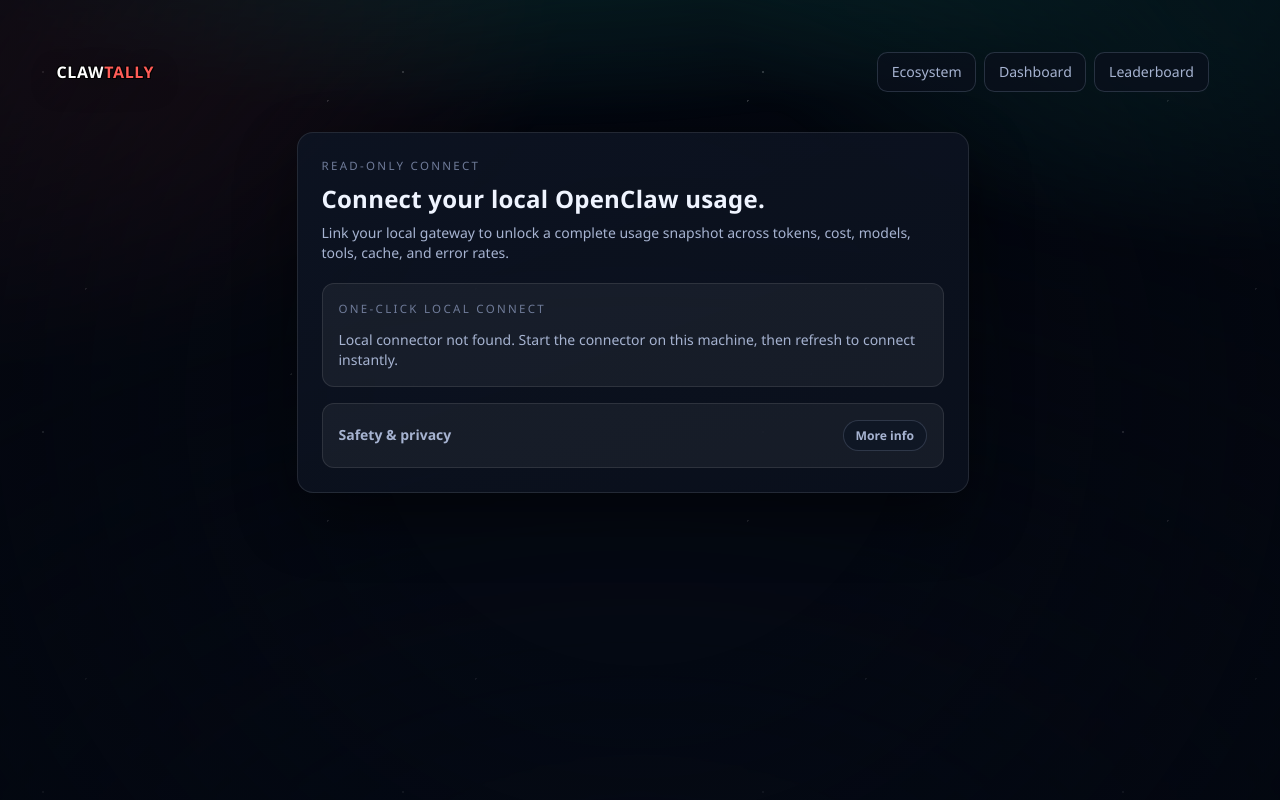
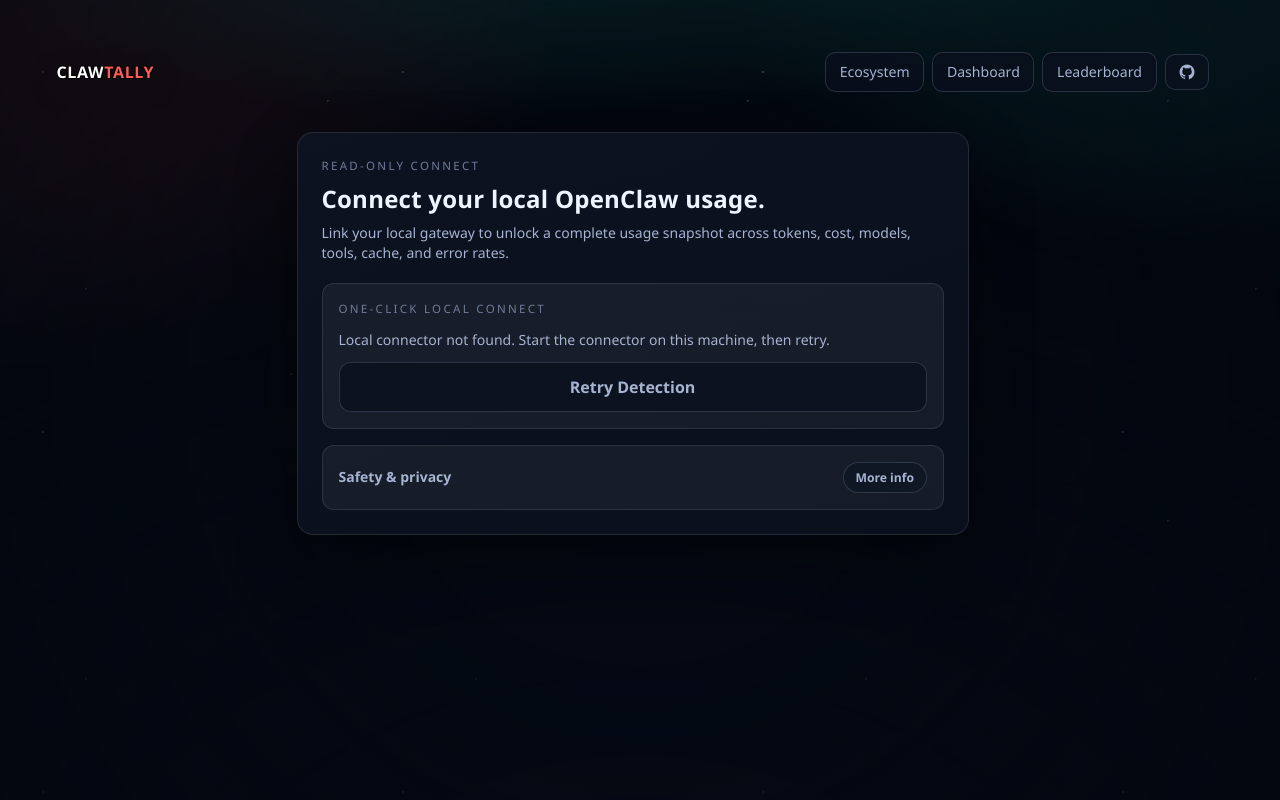
Before and after one commit to eliaseffects/clawtally, a Next.js app: page /dashboard in a window 1280 px wide. Built offline with nearby package versions, Linux system fonts and the light colour scheme; no server answers; a web font is replaced by a local one.

Commit message:
feat: add github menu link and retry connect

```diff
--- a/components/ConnectForm.tsx
+++ b/components/ConnectForm.tsx
@@ -318,9 +318,35 @@ export function ConnectForm({
             ) : null}
 
             {discoveryStatus === "missing" && !showManual ? (
-              <p className="mt-3 text-sm text-[color:var(--text-secondary)]">
-                Local connector not found. Start the connector on this machine, then refresh to connect instantly.
-              </p>
+              <div className="mt-3 space-y-3">
+                <p className="text-sm text-[color:var(--text-secondary)]">
+                  Local connector not found. Start the connector on this machine, then retry.
+                </p>
+                <button
+                  type="button"
+                  className="oc-button-secondary w-full px-5 py-3 text-base font-semibold"
+                  onClick={() => {
+                    setDiscoveryStatus("probing");
+                    setConnector(null);
+                    setError(null);
+                    detectLocalConnector()
+                      .then((found) => {
+                        if (found) {
+                          setConnector(found);
+                          setDiscoveryStatus("found");
+                          if (found.gatewayUrl) {
+                            setGatewayUrl(found.gatewayUrl);
+                          }
+                        } else {
+                          setDiscoveryStatus("missing");
+                        }
+                      })
+                      .catch(() => setDiscoveryStatus("missing"));
+                  }}
+                >
+                  Retry Detection
+                </button>
+              </div>
             ) : null}
           </div>
 
--- a/components/SiteMenu.tsx
+++ b/components/SiteMenu.tsx
@@ -16,6 +16,8 @@ type SiteMenuProps = {
   variant?: SiteMenuVariant;
   onNavigate?: () => void;
 };
+
+const GITHUB_URL = "https://github.com/eliaseffects/clawtally";
 
 const NAV_ITEMS: NavItem[] = [
   {
@@ -68,6 +70,38 @@ export function SiteMenu({ className = "", variant = "inline", onNavigate }: Sit
           {item.label}
         </Link>
       ))}
+      {variant === "inline" ? (
+        <a
+          href={GITHUB_URL}
+          target="_blank"
+          rel="noreferrer"
+          className="oc-nav-link !px-3"
+          aria-label="Clawtally on GitHub"
+        >
+          <svg width="18" height="18" viewBox="0 0 24 24" aria-hidden="true">
+            <path
+              fill="currentColor"
+              d="M12 2a10 10 0 0 0-3.162 19.49c.5.092.682-.217.682-.483 0-.237-.008-.866-.013-1.7-2.776.603-3.362-1.34-3.362-1.34-.454-1.156-1.11-1.465-1.11-1.465-.907-.62.069-.607.069-.607 1.002.07 1.53 1.03 1.53 1.03.89 1.526 2.337 1.085 2.906.83.091-.645.35-1.085.636-1.335-2.22-.252-4.555-1.11-4.555-4.943 0-1.091.39-1.984 1.03-2.683-.104-.253-.446-1.27.098-2.65 0 0 .84-.269 2.75 1.025A9.564 9.564 0 0 1 12 6.844c.85.004 1.705.115 2.504.337 1.91-1.294 2.75-1.025 2.75-1.025.544 1.38.202 2.397.099 2.65.64.699 1.03 1.592 1.03 2.683 0 3.842-2.338 4.687-4.566 4.934.359.31.678.92.678 1.854 0 1.337-.012 2.417-.012 2.744 0 .268.18.58.688.482A10.002 10.002 0 0 0 12 2Z"
+            />
+          </svg>
+        </a>
+      ) : (
+        <a
+          href={GITHUB_URL}
+          target="_blank"
+          rel="noreferrer"
+          className={drawerLinkClass(false)}
+          aria-label="Clawtally on GitHub"
+        >
+          <span>GitHub</span>
+          <svg width="18" height="18" viewBox="0 0 24 24" aria-hidden="true">
+            <path
+              fill="currentColor"
+              d="M12 2a10 10 0 0 0-3.162 19.49c.5.092.682-.217.682-.483 0-.237-.008-.866-.013-1.7-2.776.603-3.362-1.34-3.362-1.34-.454-1.156-1.11-1.465-1.11-1.465-.907-.62.069-.607.069-.607 1.002.07 1.53 1.03 1.53 1.03.89 1.526 2.337 1.085 2.906.83.091-.645.35-1.085.636-1.335-2.22-.252-4.555-1.11-4.555-4.943 0-1.091.39-1.984 1.03-2.683-.104-.253-.446-1.27.098-2.65 0 0 .84-.269 2.75 1.025A9.564 9.564 0 0 1 12 6.844c.85.004 1.705.115 2.504.337 1.91-1.294 2.75-1.025 2.75-1.025.544 1.38.202 2.397.099 2.65.64.699 1.03 1.592 1.03 2.683 0 3.842-2.338 4.687-4.566 4.934.359.31.678.92.678 1.854 0 1.337-.012 2.417-.012 2.744 0 .268.18.58.688.482A10.002 10.002 0 0 0 12 2Z"
+            />
+          </svg>
+        </a>
+      )}
     </nav>
   );
 }
```
